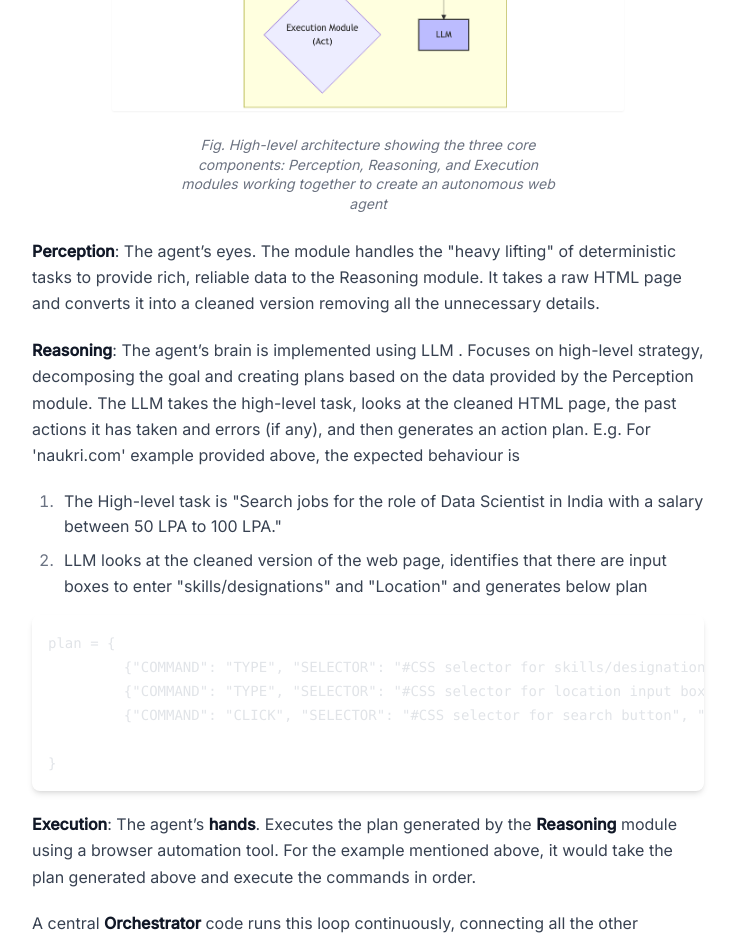
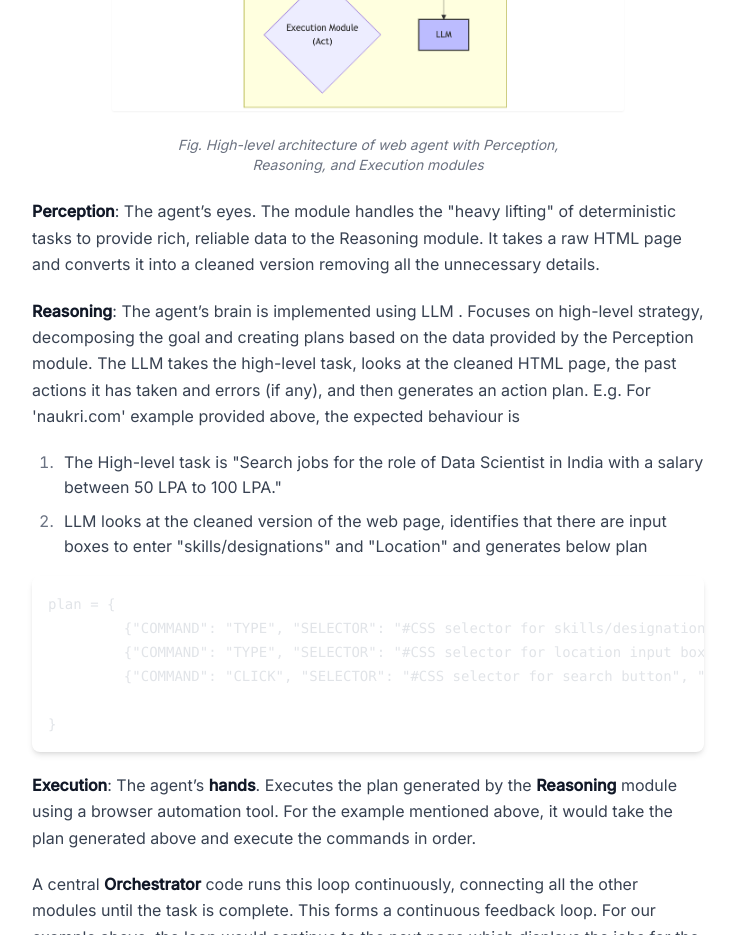
Before and after one commit to sunnynevarekar/sunnynevarekar.github.io, an Astro site: page /blog/building-autonomous-ai-agent-for-web-based-tasks in a window 1280 px wide. Shown: the part 2640-3575 px from the top of the page, without its empty margins (272-1007 px from the left). Built offline with nearby package versions, Linux system fonts and the light colour scheme; Astro itself is replaced by a stand-in of ours; code samples lack their colours.

Commit message:
figcaption updated

```diff
--- a/src/content/blog/building-autonomous-ai-agent-for-web-based-tasks.mdx
+++ b/src/content/blog/building-autonomous-ai-agent-for-web-based-tasks.mdx
@@ -35,7 +35,7 @@ The design of this web agent is based on the classic OODA Loop (Observe, Orient,
 
 <figure>
   <img src="/blog-assets/building-autonomous-ai-agent-for-web-based-tasks/images/architecture.png" alt="Web Agent Architecture" />
-  <figcaption>Fig. High-level architecture showing the three core components: Perception, Reasoning, and Execution modules working together to create an autonomous web agent</figcaption>
+  <figcaption>Fig. High-level architecture of web agent with Perception, Reasoning, and Execution modules</figcaption>
 </figure>
 
 **Perception**: The agent’s eyes. The module handles the "heavy lifting" of deterministic tasks to provide rich, reliable data to the Reasoning module. It takes a raw HTML page and converts it into a cleaned version removing all the unnecessary details.
```
